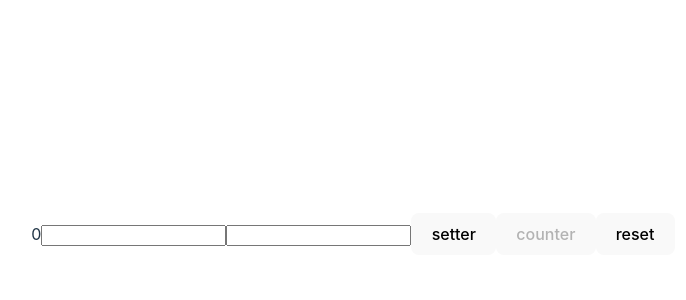
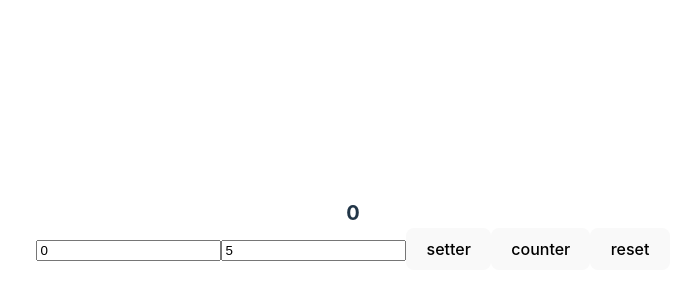
Before and after one commit to Rokkcoco/counterproject, a React (Vite) app: page / in a window 1280 px wide. Shown: the part 166-466 px from the top of the page, without its empty margins (287-973 px from the left). Built offline with nearby package versions, Linux system fonts and the light colour scheme.

Commit message:
code refactoring

```diff
--- a/src/App.tsx
+++ b/src/App.tsx
@@ -1,80 +1,73 @@
-import {useEffect, useRef, useState} from 'react'
+import {useEffect, useState} from 'react'
 import './App.css'
 import {Button} from "./components/Button.tsx";
 import {Input} from "./components/Input.tsx";
+import {CounterDisplay} from "./components/CounterDisplay.tsx";
 
 
 function App() {
-    const inputMin = useRef<HTMLInputElement>(null)
-    const inputMax = useRef<HTMLInputElement>(null)
-    const [minCount, setMinCount] = useState(0)
-    const [maxCount, setMaxCount] = useState(0)
+    const [inputMin, setInputMin] = useState(0)
+    const [inputMax, setInputMax] = useState(5)
+    const [counter, setCounter] = useState(0)
+    const [displayText, setDisplayText] = useState(true)
+    const disableValue = 0
+
 
     useEffect(() => {
         const minValue = localStorage.getItem("Minimum counter value")
         const maxValue = localStorage.getItem("Maximum counter value")
-        const actualcounter = localStorage.getItem("Current number")
-        if (inputMin.current && inputMax.current && minValue && maxValue && actualcounter) {
-            inputMin.current.valueAsNumber = Number(JSON.parse(minValue))
-            inputMax.current.valueAsNumber = Number(JSON.parse(maxValue))
-            setMinCount(Number(JSON.parse(actualcounter)))
+        const actualCounter = localStorage.getItem("Current number")
+        if (minValue && maxValue && actualCounter) {
+            setInputMin(JSON.parse(minValue))
+            setInputMax(JSON.parse(maxValue))
+            setCounter(JSON.parse(actualCounter))
         }
     }, [])
 
 
     useEffect(() => {
-            localStorage.setItem("Minimum counter value", JSON.stringify(inputMin.current?.valueAsNumber))
-    }, [inputMin.current?.valueAsNumber])
+            localStorage.setItem("Minimum counter value", JSON.stringify(inputMin))
+    }, [inputMin])
 
     useEffect(()=>{
-        localStorage.setItem("Maximum counter value", JSON.stringify(inputMax.current?.valueAsNumber))
-    }, [inputMax.current?.valueAsNumber])
+        localStorage.setItem("Maximum counter value", JSON.stringify(inputMax))
+    }, [inputMax])
 
     useEffect(() =>{
-        localStorage.setItem("Current number", JSON.stringify(minCount))
-    },[minCount])
+        localStorage.setItem("Current number", JSON.stringify(counter))
+    },[counter])
 
     const setterHandler = () => {
-        if (inputMin.current && inputMax.current) {
-            setMinCount(inputMin.current.valueAsNumber)
-            setMaxCount(inputMax.current.valueAsNumber)
-        }
+    setCounter(inputMin)
+        setDisplayText(true)
     }
 
-
     const counterHandler = () => {
-        setMinCount(minCount + 1)
+        setCounter(state => state + 1)
     }
 
     const resetCounter = () => {
-        inputMin.current && setMinCount(inputMin.current.valueAsNumber)
+        setCounter(inputMin)
     }
 
-    const counterDisabledResult = () => {
-        console.log("counter")
-        return maxCount === minCount
+    const inputMinValueHandler = (value: number) => {
+        setInputMin(value)
+        setDisplayText(false)
     }
 
-    const resetCounterDisabledResult = () => {
-        console.log("reset")
-        return maxCount !== minCount
-
+    const inputMaxValueHandler = (value: number) => {
+        setInputMax(value)
+        setDisplayText(false)
     }
 
-    // const countSetterDisabledResult = () => {
-    //     if (inputMin.current !== null) {
-    //         return inputMin.current.valueAsNumber < 0
-    //     }
-    //     return false
-    // }
     return (
         <div>
-            {minCount}
-            <Input inputMin={inputMin} type={"number"}/>
-            <Input inputMax={inputMax} type={"number"}/>
-            <Button callback={setterHandler} name={"setter"} disabled={!!(inputMin.current && inputMin.current.valueAsNumber < 0)}/>
-            <Button callback={counterHandler} name={"counter"} disabled={counterDisabledResult()}/>
-            <Button callback={resetCounter} name={"reset"} disabled={resetCounterDisabledResult()}/>
+            <CounterDisplay counterLimit={counter===inputMax} counterValue={counter} displayText={displayText} errorLimit={inputMax === inputMin ||inputMin < disableValue} />
+            <Input value={inputMin} type={"number"} onChange={inputMinValueHandler} error={inputMax === inputMin || inputMin < disableValue}/>
+            <Input value={inputMax} type={"number"} onChange={inputMaxValueHandler} error={inputMax === inputMin}/>
+            <Button callback={setterHandler} name={"setter"} disabled={inputMin < disableValue}/>
+            <Button callback={counterHandler} name={"counter"} disabled={inputMin < disableValue || counter===inputMax}/>
+            <Button callback={resetCounter} name={"reset"} disabled={inputMin < disableValue} />
         </div>
     )
 }
--- a/src/components/Button.tsx
+++ b/src/components/Button.tsx
@@ -3,7 +3,7 @@ import {FC} from "react";
 type ButtonType = {
     callback: ()=>void
     name:string
-    disabled: boolean
+    disabled?: boolean
 }
 export const Button:FC<ButtonType> = ({callback, name, disabled}) => {
     return (
--- /dev/null
+++ b/src/components/CounterDisplay.module.css
@@ -0,0 +1,11 @@
+.display {
+    font-weight: bold;
+    font-size: 20px;
+}
+
+.max {
+    font-size: 24px;
+    color: red;
+    font-weight: bolder;
+
+}
--- /dev/null
+++ b/src/components/CounterDisplay.tsx
@@ -0,0 +1,16 @@
+import {FC} from "react";
+import s from "./CounterDisplay.module.css"
+
+type CounterDisplayType = {
+    counterValue: number
+    displayText: boolean
+    counterLimit: boolean
+    errorLimit: boolean
+}
+export const CounterDisplay:FC<CounterDisplayType> = ({counterValue, displayText, counterLimit, errorLimit}) => {
+    return (
+        <div className={counterLimit || errorLimit ? `${s.display} ${s.max}` : `${s.display}`}>
+            {errorLimit ? "incorrect value" : displayText ? counterValue : "set value and press set button"}
+        </div>
+    );
+};
--- /dev/null
+++ b/src/components/Input.module.css
@@ -0,0 +1,3 @@
+.error {
+    background-color: red;
+}
--- a/src/components/Input.tsx
+++ b/src/components/Input.tsx
@@ -1,12 +1,17 @@
-import {FC, RefObject} from "react";
+import {ChangeEvent, FC} from "react";
+import s from "./Input.module.css"
 
 type InputType = {
-    inputMin?: RefObject<HTMLInputElement>
-    inputMax?: RefObject<HTMLInputElement>
+    value: number
     type:string
+    onChange: (value: number)=>void
+    error?: boolean
 }
-export const Input:FC<InputType> = ({inputMin, inputMax, type}) => {
+export const Input:FC<InputType> = ({value, type, onChange, error}) => {
+    const onChangeHandler = (event:ChangeEvent<HTMLInputElement>) => {
+        onChange(Number(event.currentTarget.value))
+    }
     return (
-        <input type={type} ref={inputMin || inputMax}/>
+        <input className={error ? s.error : ''} type={type} value={value} onChange={onChangeHandler}/>
     )
 }
```
